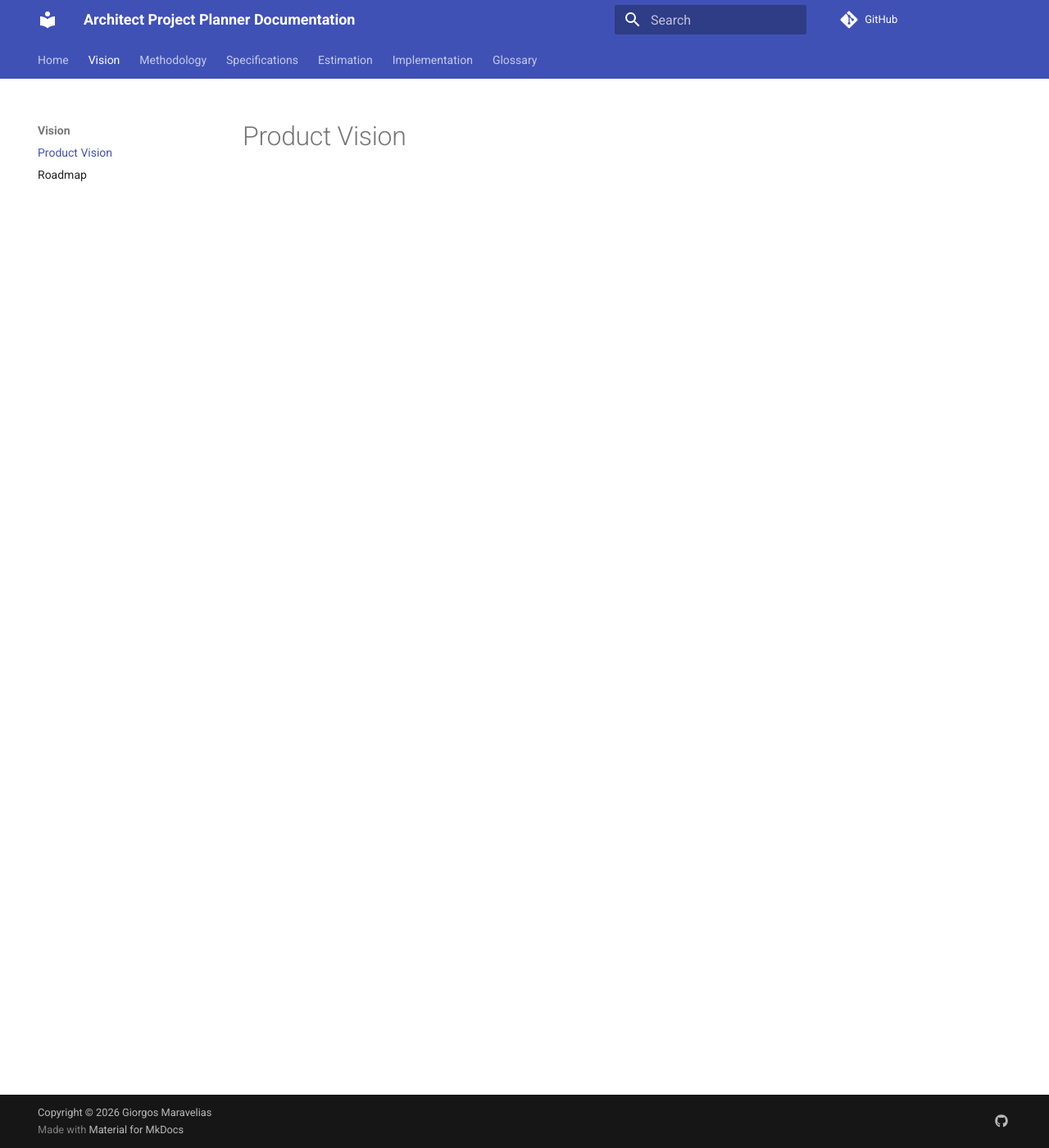
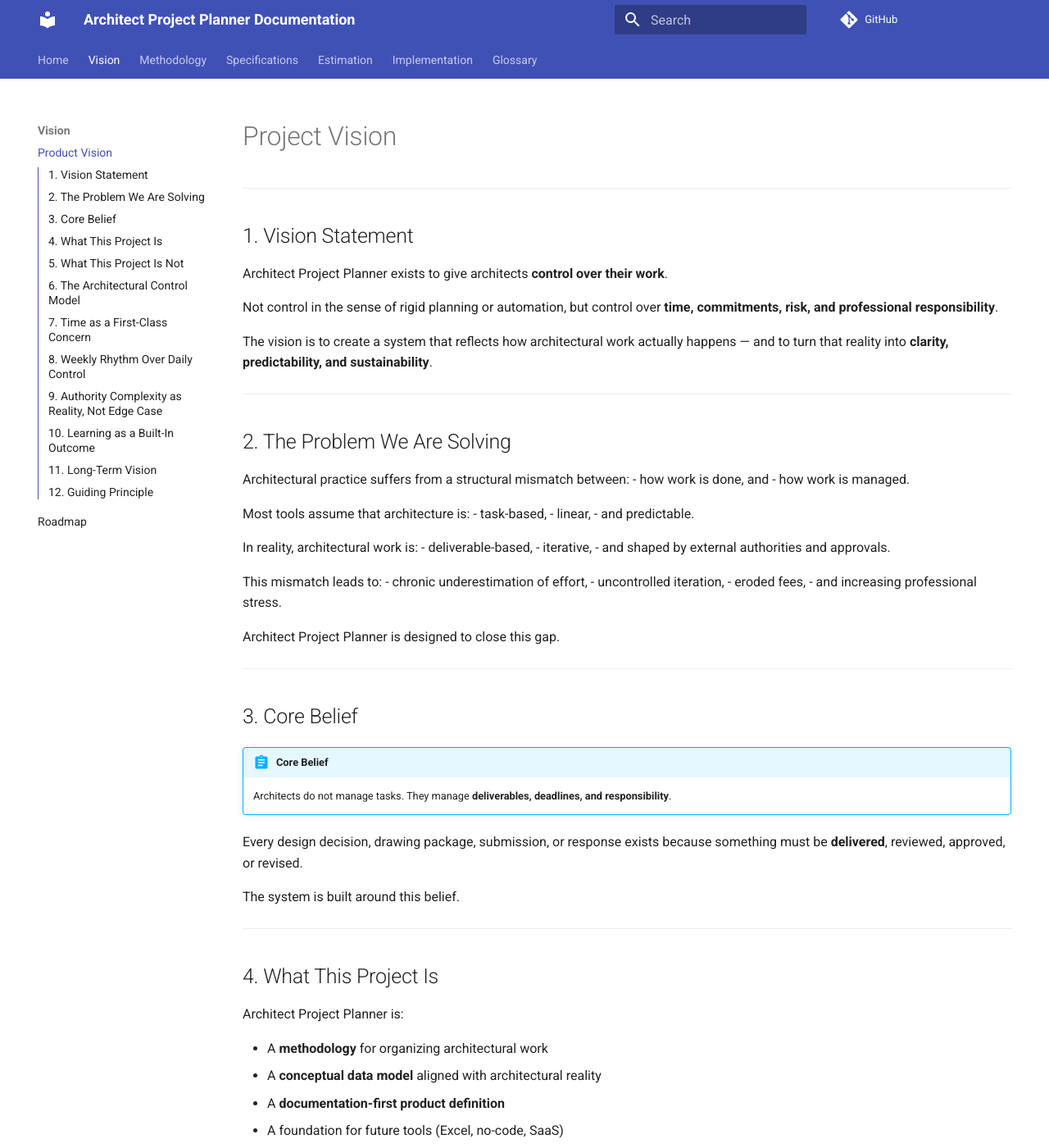
Before and after one commit to maravelias/architect-project-planer-documentation, an MkDocs documentation site: the page built from docs/vision/product-vision.md, in a window 1280 px wide and 1400 px high. Shown: the whole window at 82% size. Built offline with MkDocs 1.6.1 and Material for MkDocs 9.7.7, drawn with Linux system fonts in a browser that asks for light colours; comment, search, counter and statistics services are not loaded; some of the changed text lies outside the part shown.

Commit message:
docs(vision): expand product vision with detailed methodology and principles
- Renamed "Product Vision" to "Project Vision" for consistency.
- Added sections detailing the problem statement, core belief, and foundational methodology.
- Introduced the architectural control model and time management principles.
- Outlined long-term vision, learning outcomes, and guiding principles.

````diff
--- a/docs/vision/product-vision.md
+++ b/docs/vision/product-vision.md
@@ -1 +1,180 @@
-# Product Vision
+# Project Vision
+
+---
+
+## 1. Vision Statement
+
+Architect Project Planner exists to give architects **control over their work**.
+
+Not control in the sense of rigid planning or automation, but control over **time, commitments, risk, and professional responsibility**.
+
+The vision is to create a system that reflects how architectural work actually happens — and to turn that reality into **clarity, predictability, and sustainability**.
+
+---
+
+## 2. The Problem We Are Solving
+
+Architectural practice suffers from a structural mismatch between:
+- how work is done, and
+- how work is managed.
+
+Most tools assume that architecture is:
+- task-based,
+- linear,
+- and predictable.
+
+In reality, architectural work is:
+- deliverable-based,
+- iterative,
+- and shaped by external authorities and approvals.
+
+This mismatch leads to:
+- chronic underestimation of effort,
+- uncontrolled iteration,
+- eroded fees,
+- and increasing professional stress.
+
+Architect Project Planner is designed to close this gap.
+
+---
+
+## 3. Core Belief
+
+!!! abstract "Core Belief"
+    Architects do not manage tasks. They manage **deliverables, deadlines, and responsibility**.
+
+Every design decision, drawing package, submission, or response exists because something must be **delivered**, reviewed, approved, or revised.
+
+The system is built around this belief.
+
+---
+
+## 4. What This Project Is
+
+Architect Project Planner is:
+
+- A **methodology** for organizing architectural work
+- A **conceptual data model** aligned with architectural reality
+- A **documentation-first product definition**
+- A foundation for future tools (Excel, no-code, SaaS)
+
+It is intentionally **implementation-agnostic** and **technology-neutral**.
+
+---
+
+## 5. What This Project Is Not
+
+Architect Project Planner is not:
+
+- A generic task manager
+- A Gantt-driven scheduling tool
+- A construction ERP system
+- A BIM or drawing management platform
+- A system that attempts to optimize creativity
+
+The goal is **clarity**, not optimization for its own sake.
+
+---
+
+## 6. The Architectural Control Model
+
+The project is structured around a simple, stable hierarchy:
+
+```text
+Projects
+└── Phases
+    └── Deliverables
+        └── Tasks
+            └── Time Logs
+```
+
+This model:
+- Matches professional responsibility
+- Scales from solo practice to small studios
+- Supports realistic estimation and learning
+
+---
+
+## 7. Time as a First-Class Concern
+
+Time is treated as:
+- finite,
+- expensive,
+- and professionally critical.
+
+The system acknowledges that:
+- estimation is probabilistic,
+- iteration is inevitable,
+- coordination is real work.
+
+Rather than hiding this, the methodology **makes it explicit**.
+
+---
+
+## 8. Weekly Rhythm Over Daily Control
+
+The vision favors:
+- weekly planning,
+- visible capacity limits,
+- and intentional slack.
+
+Daily micromanagement is replaced by:
+- weekly commitments,
+- clear priorities,
+- and end-of-week learning.
+
+This supports sustainable practice rather than constant urgency.
+
+---
+
+## 9. Authority Complexity as Reality, Not Edge Case
+
+Authorities, consultants, and reviewers are not exceptions — they are a defining feature of architectural work.
+
+The system treats:
+- each submission,
+- each review cycle,
+- each revision
+
+as explicit, trackable deliverables.
+
+This reframes uncertainty as **managed risk**.
+
+---
+
+## 10. Learning as a Built-In Outcome
+
+Every project contributes to future clarity.
+
+By comparing:
+- planned time vs actual time,
+- assumptions vs outcomes,
+
+the system helps architects:
+- improve estimates,
+- protect fees,
+- and make better decisions.
+
+Over time, the methodology becomes a **professional memory**.
+
+---
+
+## 11. Long-Term Vision
+
+In the long term, Architect Project Planner aims to become:
+
+- A reference model for architectural work management
+- A foundation for vertical AEC software
+- A shared language between architects, developers, and stakeholders
+- A source of professional benchmarking and insight
+
+Not by adding features, but by **getting the fundamentals right**.
+
+---
+
+## 12. Guiding Principle
+
+!!! quote "Guiding Principle"
+    The system serves the architect — not the other way around.
+
+Every design decision, documentation change, or future implementation must reinforce this principle.
````
